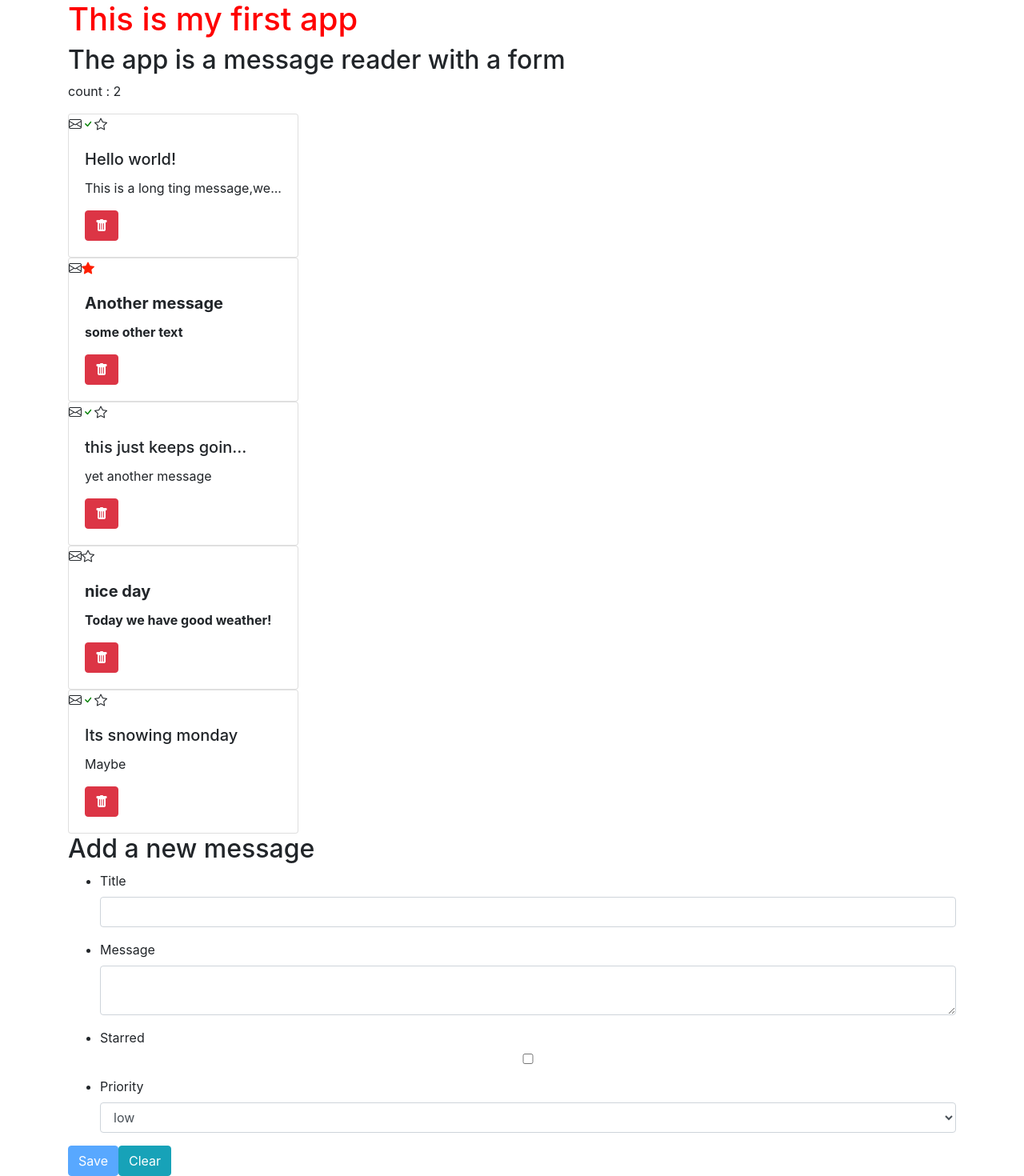
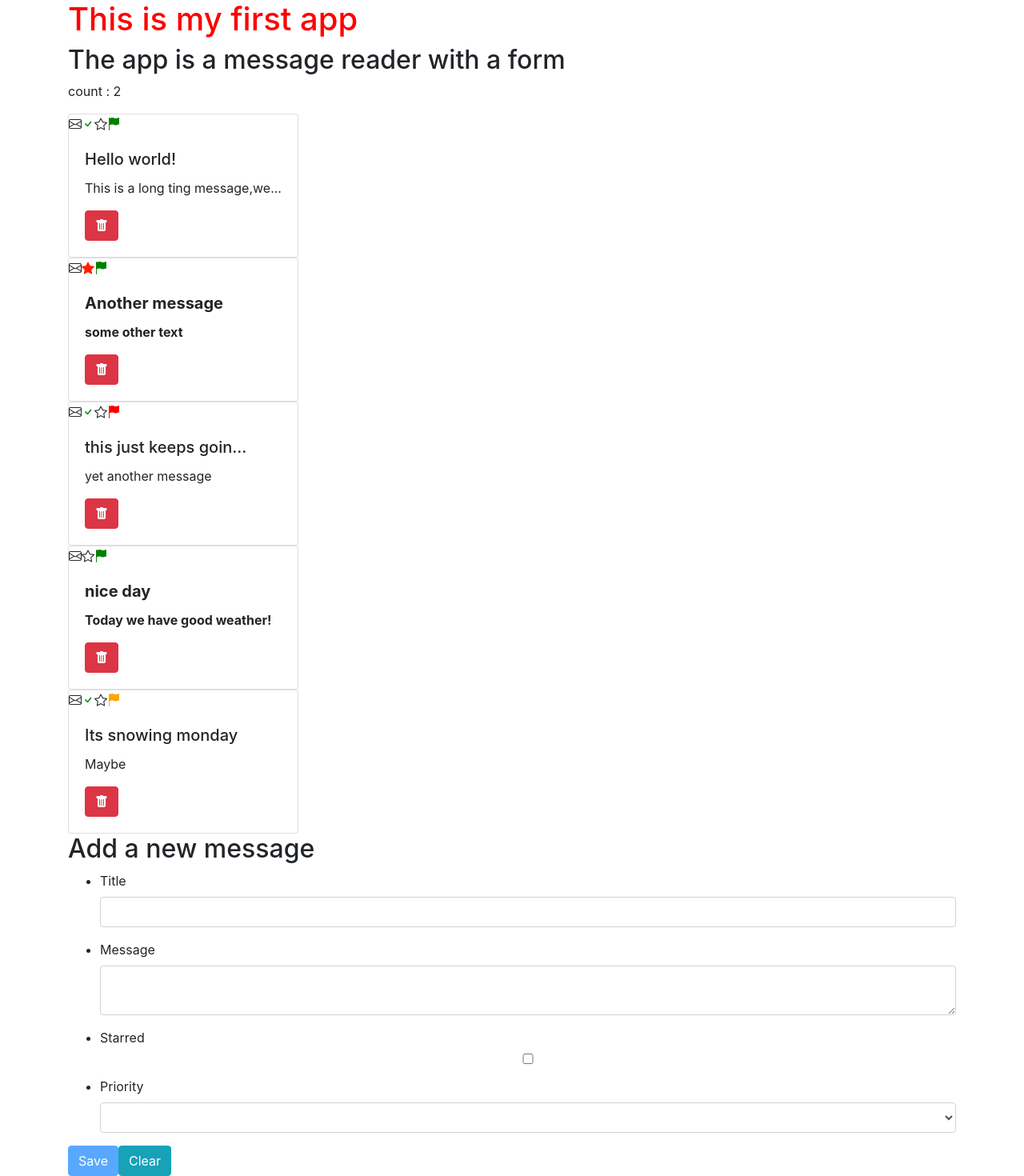
Before and after one commit to akashmohanlal/angulartest, an Angular app: page / in a window 1280 px wide. Shown: the whole page at 80% size. Built offline with nearby package versions, Linux system fonts and the light colour scheme.

Commit message:
added priority flag

```diff
--- a/src/app/message-form/message-form.component.html
+++ b/src/app/message-form/message-form.component.html
@@ -17,9 +17,9 @@
             <input class="form-control" type="checkbox" name="isStarred" formControlName="isStarred" />
         </li>
         <li class="form-group">
-            <label for="Priority">Priority</label>
-            <select class="form-control" name="priority">
-                <option *ngFor="let priority of lookupList.priority" [value]="priority">{{ priority }}</option>
+            <label for="priority">Priority</label>
+            <select class="form-control" name="priority" formControlName="priority">
+                <option *ngFor="let priority of lookupList.priority"  [value]="priority">{{ priority }}</option>
             </select>
         </li>
     </ul>
--- a/src/app/message-form/message-form.component.ts
+++ b/src/app/message-form/message-form.component.ts
@@ -26,7 +26,8 @@ export class MessageFormComponent implements OnInit {
       ])),
       message: this.formBuilder.control(''),
       isRead: this.formBuilder.control(false),
-      isStarred: this.formBuilder.control(false)
+      isStarred: this.formBuilder.control(false),
+      priority : this.formBuilder.control('')
     });
   }
 
--- a/src/app/message-item/message-item.component.css
+++ b/src/app/message-item/message-item.component.css
@@ -14,3 +14,15 @@
 .is-starred-hovering {
   color:yellow;
 }
+
+.low{
+  color: green;
+}
+
+.medium{
+  color:orange;
+}
+
+.high{
+  color: red;
+}
--- a/src/app/message-item/message-item.component.html
+++ b/src/app/message-item/message-item.component.html
@@ -3,6 +3,8 @@
         <i class="bi bi-envelope"></i>
         <i class="bi bi-check green" *ngIf="messageItem.isRead"></i>
         <i class="bi starred" [atStarred]="messageItem.isStarred"></i>
+        <i  [className]="'bi bi-flag-fill ' + messageItem.priority" ng-class=""></i>
+        <!-- <p><b>priority</b> {{messageItem.priority}}</p> -->
     </div>
     <!-- <i class="bi bi-envelope-open"></i> -->
     <div class="card-body">
--- a/src/app/message-item/message-item.component.ts
+++ b/src/app/message-item/message-item.component.ts
@@ -23,6 +23,7 @@ export class MessageItemComponent implements OnInit {
     console.log("starred event !" + messageItem);
   }
 
+
 }
 
 // interface Message {
--- a/src/app/message.service.ts
+++ b/src/app/message.service.ts
@@ -12,35 +12,40 @@ export class MessageService {
       title: "Hello world!",
       message: "This is a long ting message,we will try to truncate the text so it does not expand beyond whats required",
       isRead: true,
-      isStarred: false
+      isStarred: false,
+      priority: 'low'
     },
     {
       id: 2,
       title: "Another message",
       message: "some other text",
       isRead: false,
-      isStarred : true
+      isStarred : true,
+      priority: 'low'
     },
     {
       id: 3,
       title: "this just keeps going",
       message: "yet another message",
       isRead: true,
-      isStarred: false
+      isStarred: false,
+      priority: 'high'
     },
     {
       id: 4,
       title: "nice day",
       message: "Today we have good weather!",
       isRead: false,
-      isStarred: false
+      isStarred: false,
+      priority: 'low'
     },
     {
       id: 5,
       title: "Its snowing monday",
       message: "Maybe",
       isRead: true,
-      isStarred: false
+      isStarred: false,
+      priority: 'medium'
     }
 
   ]
```
Also changed, not shown: src/app/mock-xhr-backend.ts (+14 -7 lines).
